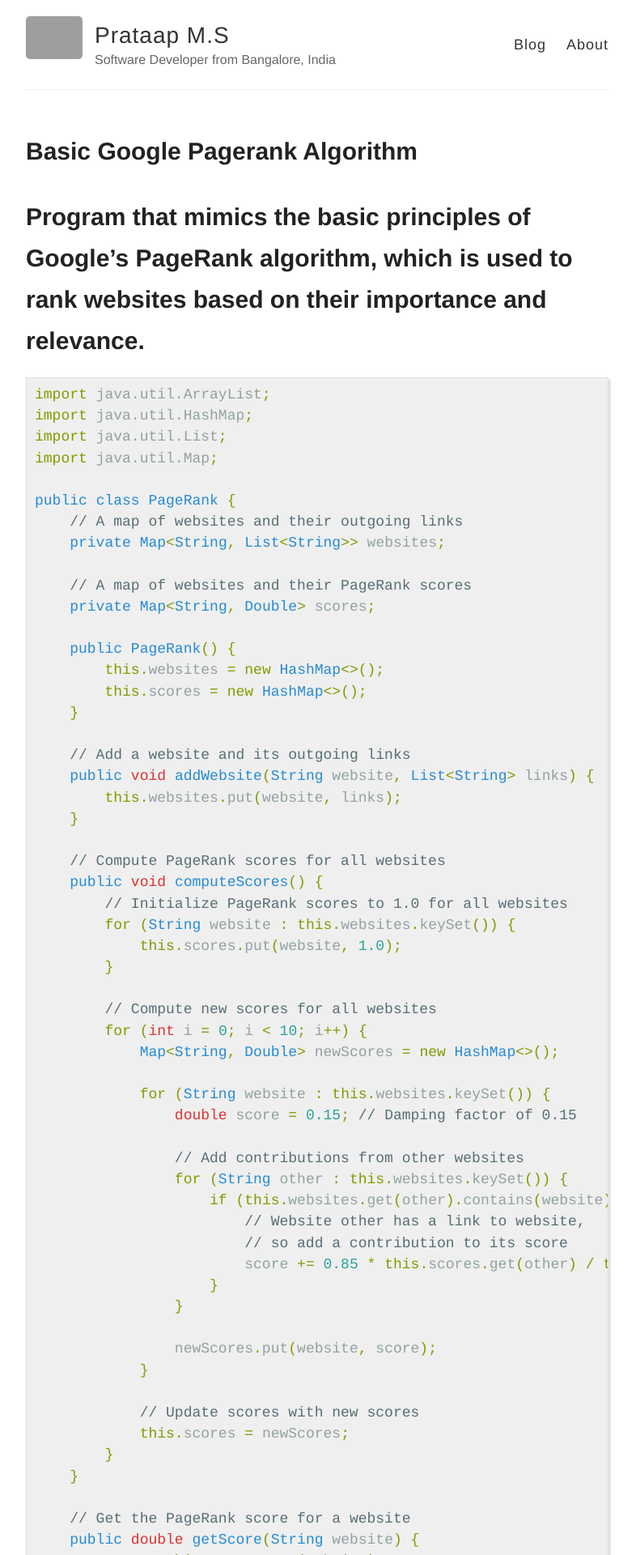
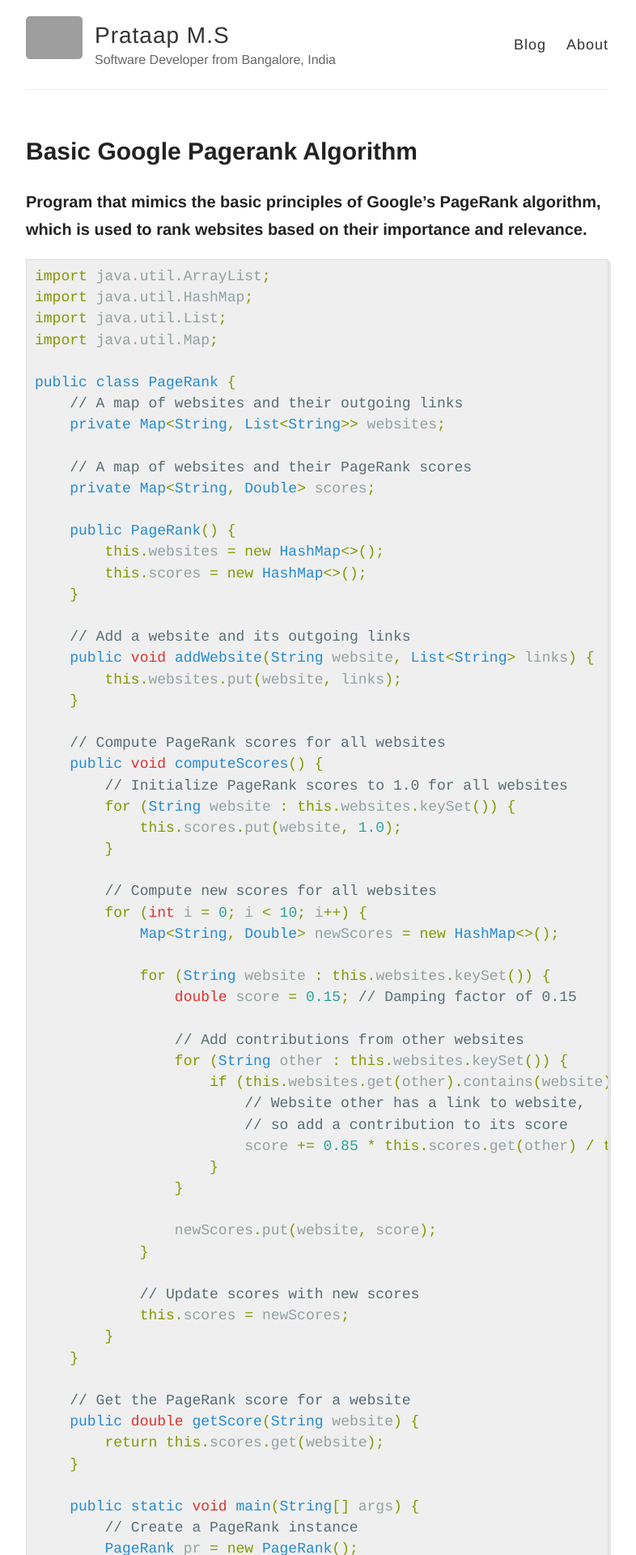
Before and after one commit to prataap/prataap.github.io, a Jekyll site: the page built from _posts/2022-12-05-Basic-Google-PageRank-Algorithm.md, in a window 1280 px wide. Shown: the top 1920 px of the page at 81% size, without its empty margins (248-1034 px from the left). Built offline with Jekyll 4.4.1, drawn with Linux system fonts in a browser that asks for light colours; our own code applies the rules of GitHub Pages for plain Markdown files; grey boxes are pictures that could not be loaded.

````diff
--- a/_posts/2022-12-05-Basic-Google-PageRank-Algorithm.md
+++ b/_posts/2022-12-05-Basic-Google-PageRank-Algorithm.md
@@ -1,4 +1,4 @@
-# Program that mimics the basic principles of Google's PageRank algorithm, which is used to rank websites based on their importance and relevance.
+### Program that mimics the basic principles of Google's PageRank algorithm, which is used to rank websites based on their importance and relevance.
 
 ```java
 import java.util.ArrayList;
````
